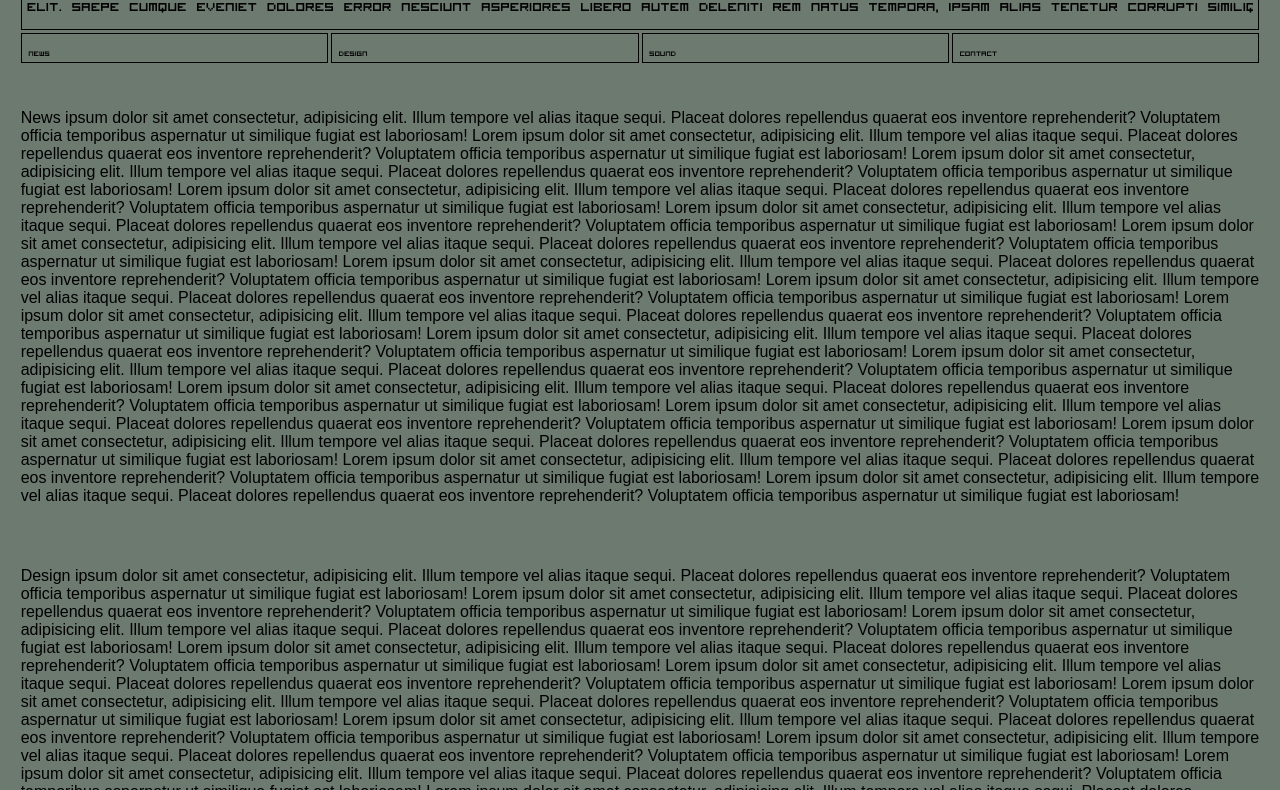
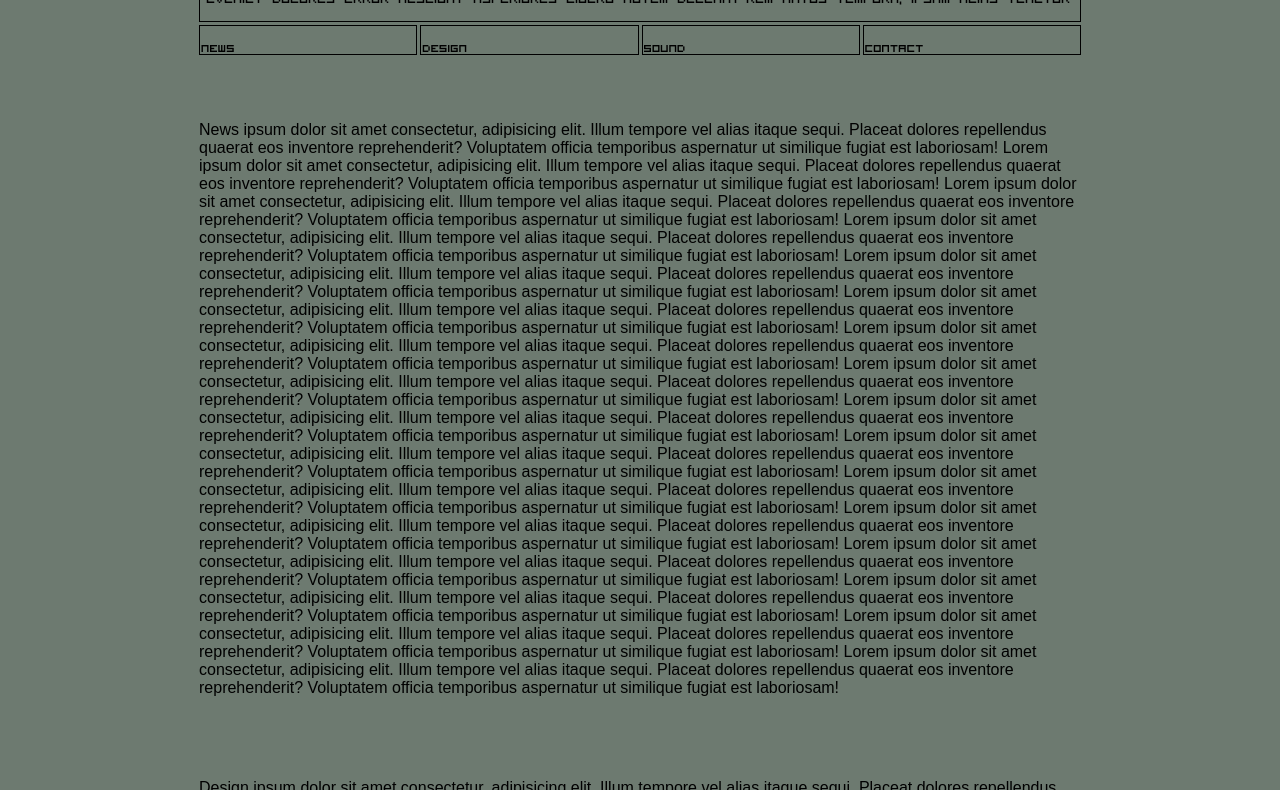
Before and after one commit to RowdyRestlessRaven/lowresraven.com, a plain HTML site: page index.html in a window 1280 px wide. Shown: the part 135-925 px from the top of the page. Drawn offline with Linux system fonts and the light colour scheme.

Commit message:
Update style.css

```diff
--- a/css/style.css
+++ b/css/style.css
@@ -6,6 +6,8 @@
 body {
     background-color: #6d7a70;
     overflow: hidden scroll;
+    max-width: 900px;
+    margin: 0 auto;
 }
 
 a {
@@ -57,7 +59,7 @@ header {
 }
 
 #scroll-text {
-    font-size: auto;
+    font-size: 15px;
     transform: translateX(100%);
     white-space: nowrap;
     animation: scrolling 30s linear infinite;
@@ -103,9 +105,9 @@ nav {
     border: solid 1px black;
     background-color: #6d7a70;
     flex: 1 1 0px;
-    padding: 7px;
+    padding: 1.5px;
     cursor: pointer;
-    font-size: 9px;
+    font-size: 14px;
     transition: transform 0.1s, background-color 0.1s;
 }
 
@@ -127,5 +129,14 @@ main {
 }
 
 .main-element {
-    padding-top: 30px;
+    padding-top: 50px;
 }
+
+/* FOOTER */
+
+footer {
+    font-family: visitor;
+    font-size: 14px;
+    text-align: center;
+    margin: 300px auto;
+}
```
